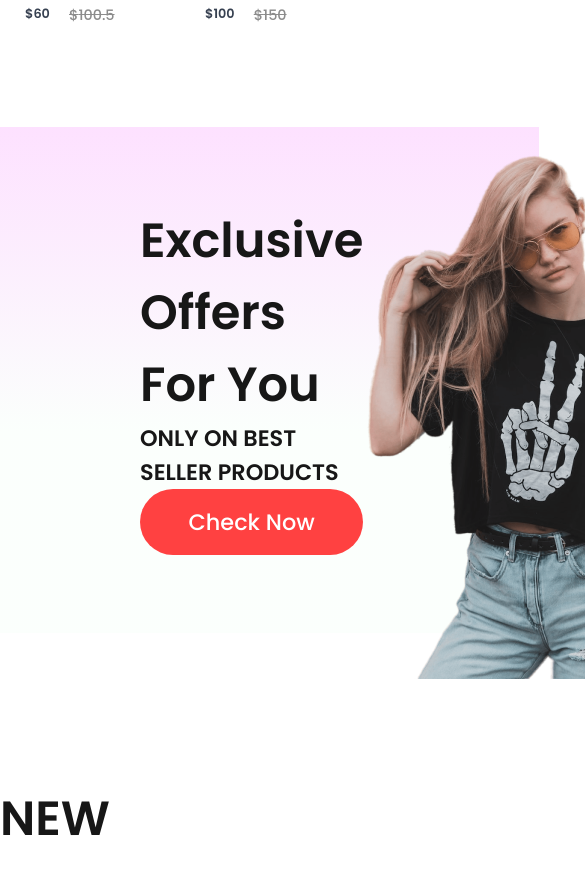
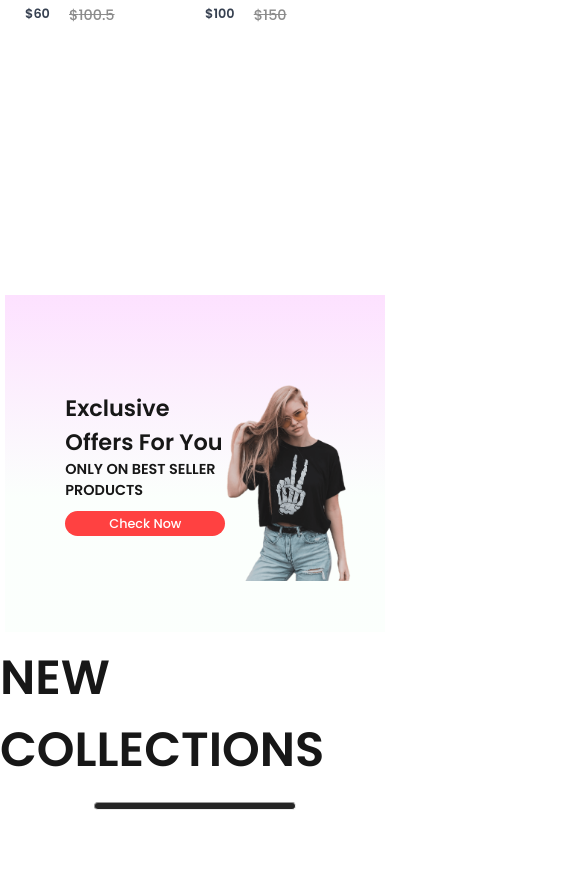
Before and after one commit to Sai-Manikanta-Andey/FullstackEcommerce, a React (Vite) app in the folder frontend/: page / in a window 390 px wide. Shown: the part 1460-2331 px from the top of the page, 585 px wide, since content can reach past the window. Built offline with nearby package versions, Linux system fonts and the light colour scheme.

Commit message:
offers component responsiveness complete

```diff
--- a/frontend/src/components/Offers/Offers.css
+++ b/frontend/src/components/Offers/Offers.css
@@ -1,14 +1,14 @@
-.offers{
-    width:66.5% ;
+.offers {
+    width: 66.5%;
     height: 60vh;
     display: flex;
     margin: auto;
     padding: 0 140px;
     margin-bottom: 150px;
-    background: linear-gradient(180deg,#fde1ff 0%,#e1ffea22 60%);
+    background: linear-gradient(180deg, #fde1ff 0%, #e1ffea22 60%);
 }
 
-.offers-left{
+.offers-left {
     flex: 1;
     display: flex;
     flex-direction: column;
@@ -16,33 +16,151 @@
 
 }
 
-.offers-left h1{
+.offers-left h1 {
     color: #171717;
     font-size: 3rem;
     font-weight: 600;
 }
 
-.offers-left p{
+.offers-left p {
     color: #171717;
     font-size: 1.4rem;
     font-weight: 600;
 }
 
-.offers-left button{
-    padding: 1rem ;
+.offers-left button {
+    padding: 1rem;
     border-radius: 35px;
     background: #ff4141;
     border: none;
-    color:white ;
+    color: white;
     font-size: 1.4rem;
     font-weight: 500;
     cursor: pointer;
+    margin-top: 10px;
 }
 
-.offers-right{
+.offers-right {
     flex: 1;
     display: flex;
     align-items: center;
     justify-content: flex-end;
-    padding-top:50px ;
+    padding-top: 50px;
 }
+
+@media (max-width:1280px) {
+    .offers {
+        padding: 0px 80px;
+        margin-bottom: 120px;
+    }
+
+    .offers-left h1 {
+        font-size: 2.6rem;
+    }
+
+    .offers-left p {
+        font-size: 1.1rem;
+    }
+
+    .offers-right img {
+        width: 300px;
+    }
+
+    .offers-left button {
+        width: 220px;
+        padding: .6rem .8rem;
+        font-size: 1.1rem;
+    }
+
+    .offers-right {
+        padding-top: 30px;
+    }
+}
+
+@media (max-width:1024px) {
+    .offers {
+        padding: 0px 60px;
+        margin-bottom: 80px;
+        height: 40vh;
+    }
+
+    .offers-left h1 {
+        font-size: 2rem;
+    }
+
+    .offers-left p {
+        font-size: 1rem;
+    }
+
+    .offers-right img {
+        width: 240px;
+    }
+
+    .offers-left button {
+        width: 160px;
+        padding: .6rem .8rem;
+        font-size: 1rem;
+    }
+
+    .offers-right {
+        padding-top: 20px;
+    }
+}
+
+@media (max-width:800px) {
+    .offers {
+
+        margin-bottom: 100px;
+    }
+
+    .offers-left h1 {
+        font-size: 2.2rem;
+    }
+
+    .offers-left p {
+        font-size: 1rem;
+    }
+
+    .offers-right img {
+        width: 220px;
+    }
+
+    .offers-left button {
+        width: 220px;
+        padding: .6rem .8rem;
+        font-size: 1rem;
+    }
+
+    .offers-right {
+        padding-top: 30px;
+    }
+}
+
+@media (max-width:500px) {
+    .offers {
+
+        margin: 200px auto 10px auto;
+    }
+
+    .offers-left h1 {
+        font-size: 1.4rem;
+    }
+
+    .offers-left p {
+        font-size: .9rem;
+    }
+
+    .offers-right img {
+        width: 140px;
+    }
+
+    .offers-left button {
+        width: 160px;
+        padding: .2rem .4rem;
+        font-size: .8rem;
+    }
+
+    .offers-right {
+        padding-top: 30px;
+    }
+}
```
